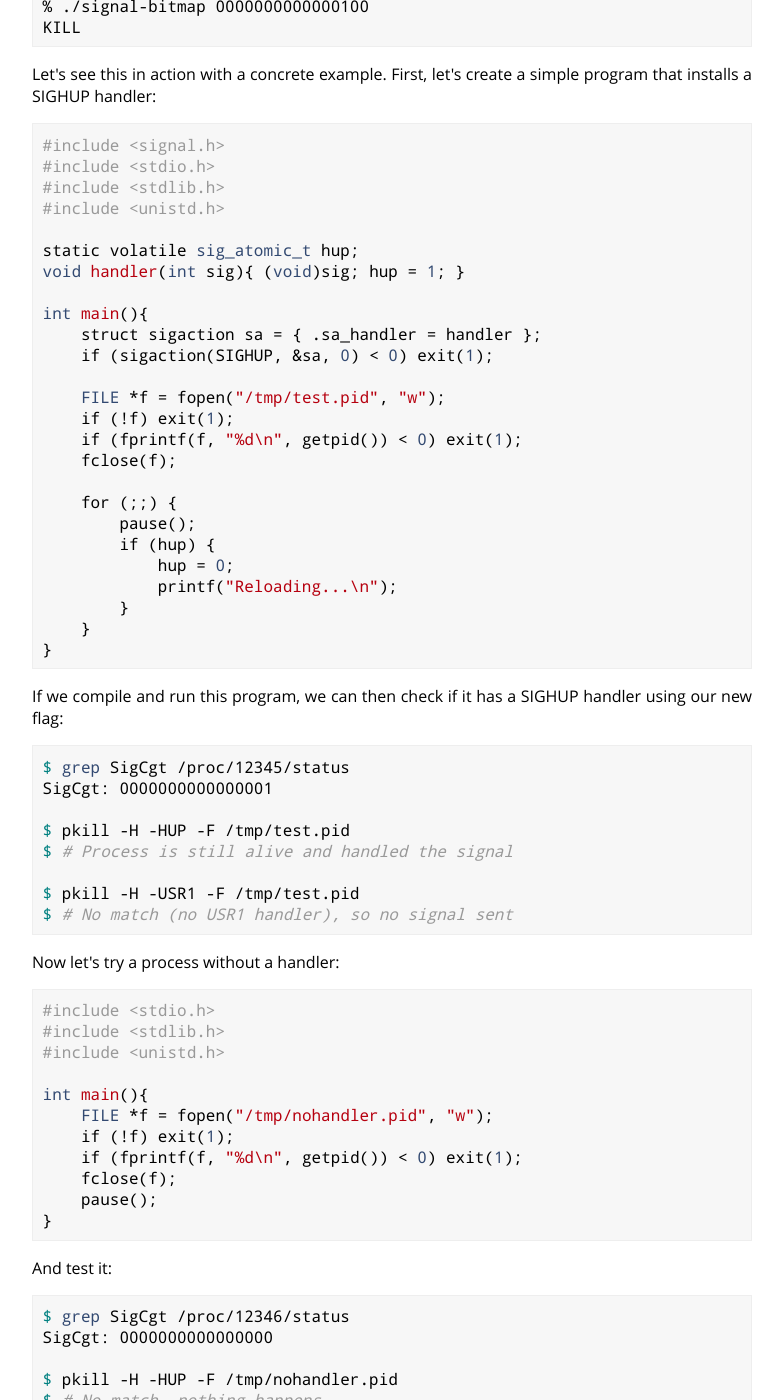
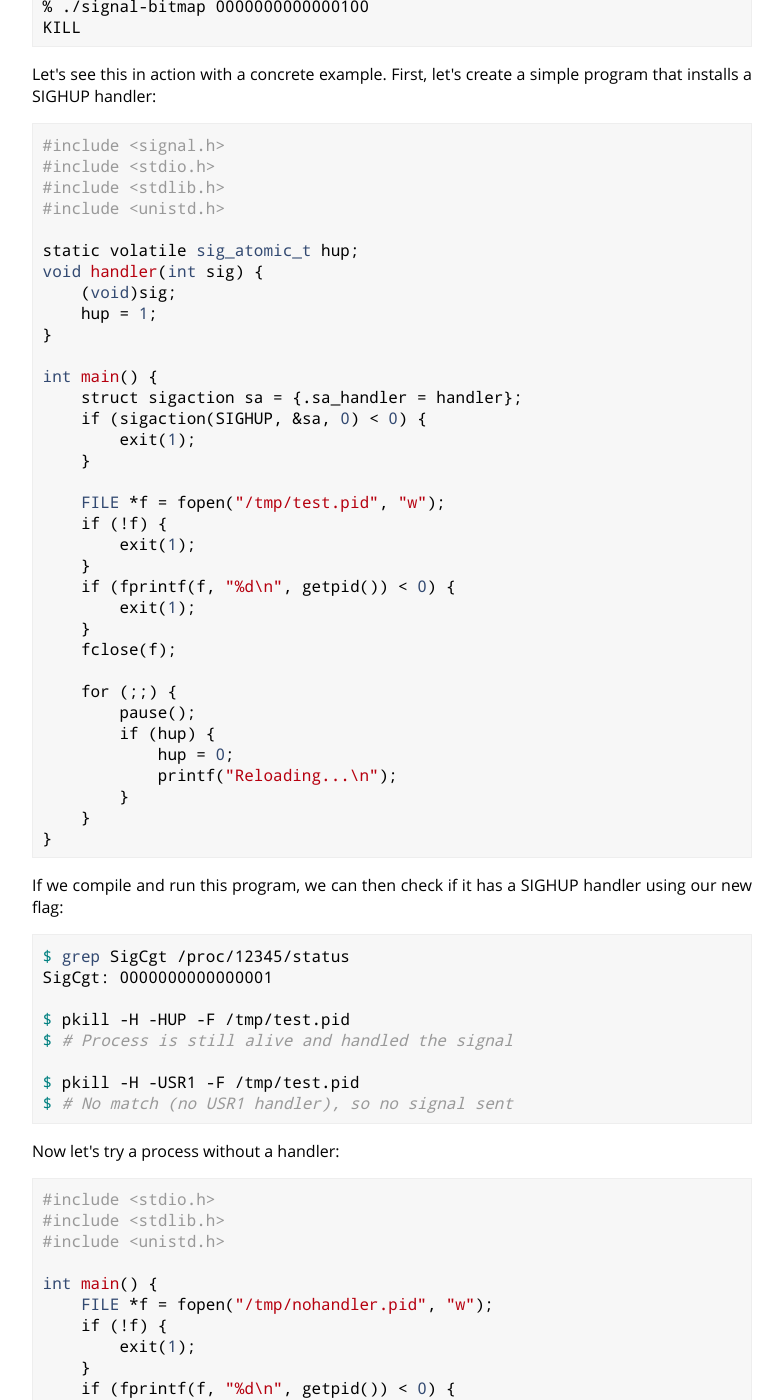
Before and after one commit to cdown/chrisdown.name, a Jekyll site: the page built from _posts/2025-05-12-safer-signal-sending-with-pkill-require-handler.md, in a window 1280 px wide and 1400 px high, scrolled down 4419 px. Shown: the whole window, without its empty margins (248-1031 px from the left). Built offline with Jekyll 4.4.1, drawn with Linux system fonts in a browser that asks for light colours.

```diff
--- a/_posts/2025-05-12-safer-signal-sending-with-pkill-require-handler.md
+++ b/_posts/2025-05-12-safer-signal-sending-with-pkill-require-handler.md
@@ -253,15 +253,24 @@ program that installs a SIGHUP handler:
 #include <unistd.h>
 
 static volatile sig_atomic_t hup;
-void handler(int sig){ (void)sig; hup = 1; }
+void handler(int sig) {
+    (void)sig;
+    hup = 1;
+}
 
-int main(){
-    struct sigaction sa = { .sa_handler = handler };
-    if (sigaction(SIGHUP, &sa, 0) < 0) exit(1);
+int main() {
+    struct sigaction sa = {.sa_handler = handler};
+    if (sigaction(SIGHUP, &sa, 0) < 0) {
+        exit(1);
+    }
 
     FILE *f = fopen("/tmp/test.pid", "w");
-    if (!f) exit(1);
-    if (fprintf(f, "%d\n", getpid()) < 0) exit(1);
+    if (!f) {
+        exit(1);
+    }
+    if (fprintf(f, "%d\n", getpid()) < 0) {
+        exit(1);
+    }
     fclose(f);
 
     for (;;) {
@@ -295,14 +304,17 @@ Now let's try a process without a handler:
 #include <stdlib.h>
 #include <unistd.h>
 
-int main(){
+int main() {
     FILE *f = fopen("/tmp/nohandler.pid", "w");
-    if (!f) exit(1);
-    if (fprintf(f, "%d\n", getpid()) < 0) exit(1);
+    if (!f) {
+        exit(1);
+    }
+    if (fprintf(f, "%d\n", getpid()) < 0) {
+        exit(1);
+    }
     fclose(f);
     pause();
 }
-
 {% endhighlight %}
 
 And test it:
```
